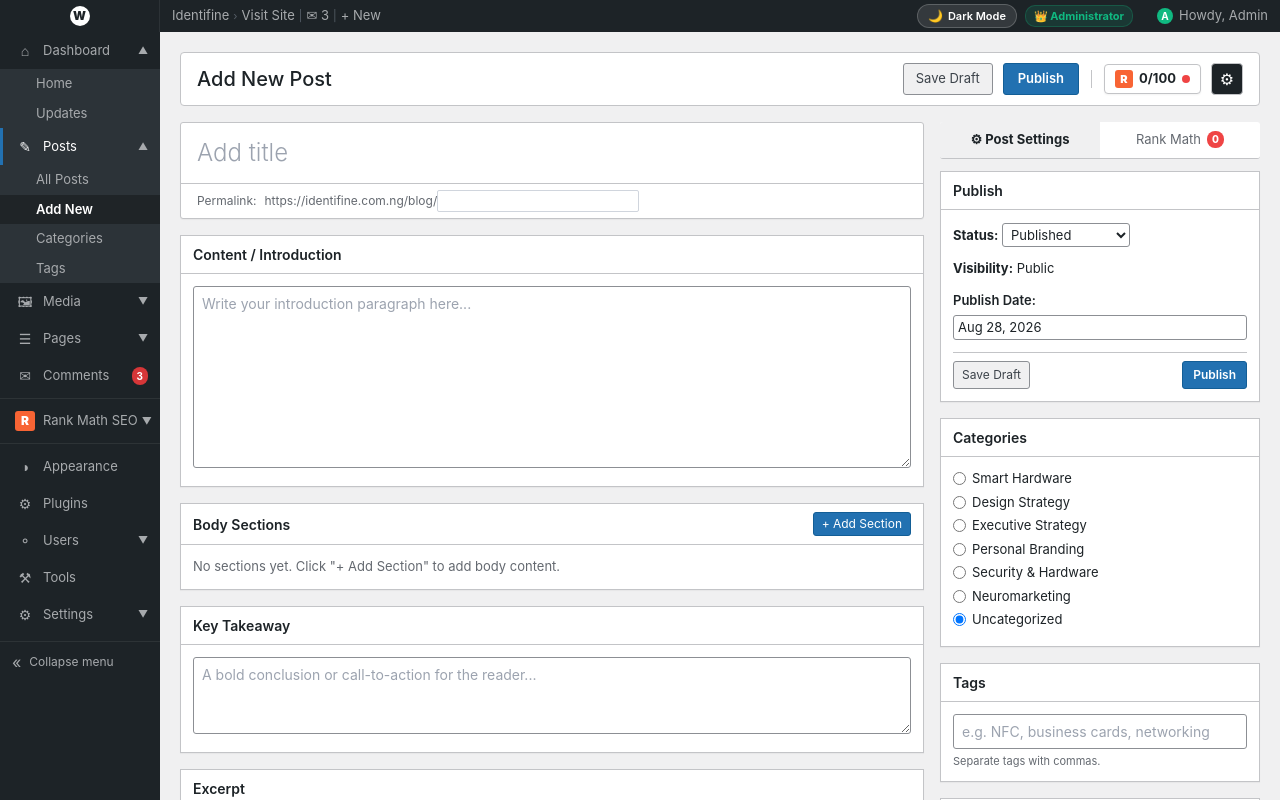
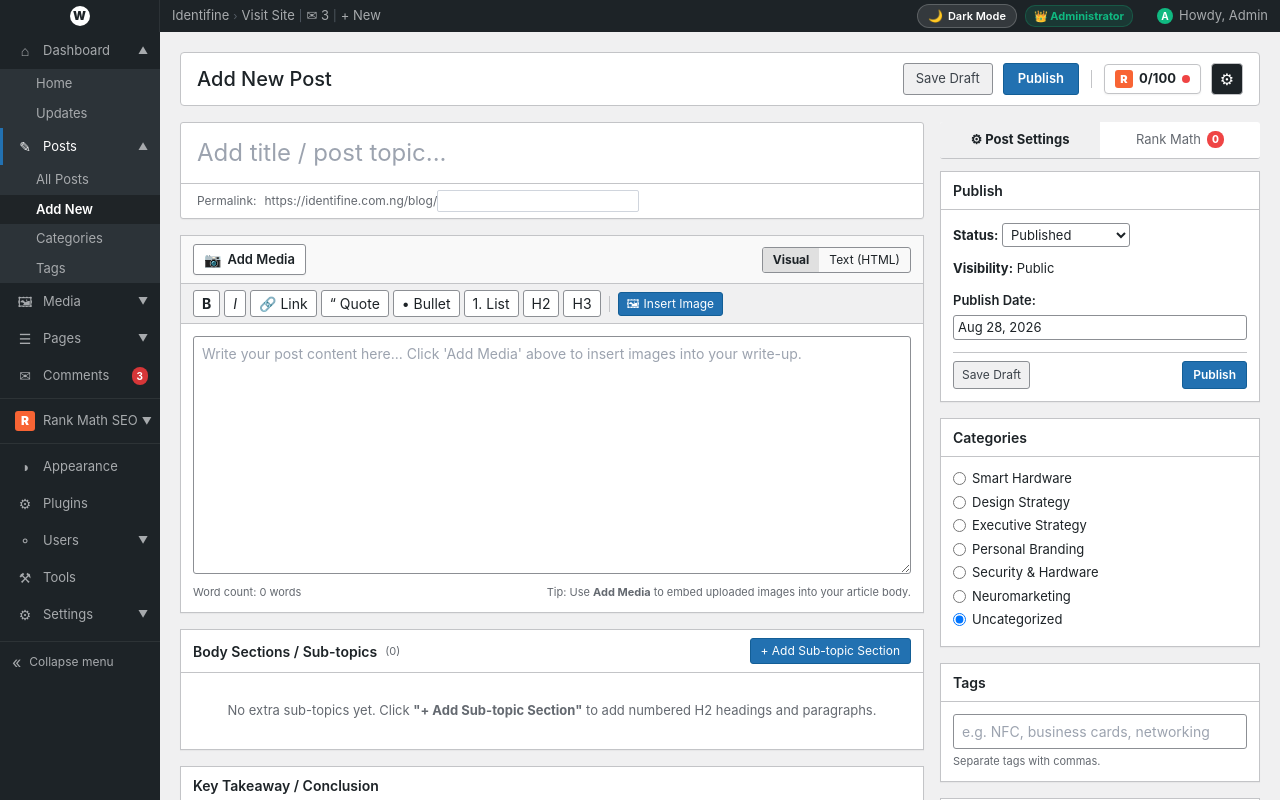
Before and after one commit to 0001-DEV/Identifine, a React (Vite) app: page /admin in a window 1280 px wide. Both pictures are taken after a click on the element "+ New". Shown: the top 800 px of the page. Built offline with nearby package versions, Linux system fonts and the light colour scheme; a web font is replaced by a local one.

Commit message:
feat(editor): add WP Classic rich content editor with Add Media button, Visual/Text modes, formatting action toolbar, and direct image insertion into writeup

```diff
--- a/src/admin/NewPostPanel.jsx
+++ b/src/admin/NewPostPanel.jsx
@@ -27,7 +27,7 @@ export default function NewPostPanel({ editArticle, onPublished, darkMode = fals
   const [title, setTitle] = useState('');
   const [slug, setSlug] = useState('');
   const [autoSlug, setAutoSlug] = useState(true);
-  const [content, setContent] = useState(''); // Intro
+  const [content, setContent] = useState(''); // Intro / Main body text
   const [sections, setSections] = useState([]);
   const [takeaway, setTakeaway] = useState('');
   const [summary, setSummary] = useState('');
@@ -44,8 +44,16 @@ export default function NewPostPanel({ editArticle, onPublished, darkMode = fals
   const [activeRmTab, setActiveRmTab] = useState('general');
   const [showMediaPicker, setShowMediaPicker] = useState(false);
 
+  // Media picker target: 'featured' | 'content' | { type: 'section', index: number }
+  const [mediaTarget, setMediaTarget] = useState('featured');
+
+  // Editor mode: 'visual' | 'text'
+  const [editorMode, setEditorMode] = useState('visual');
+
   // Right sidebar tab: 'post' (Post Settings) or 'rankmath' (Rank Math SEO)
   const [rightSidebarTab, setRightSidebarTab] = useState('post');
+
+  const contentTextareaRef = useRef(null);
 
   useEffect(() => {
     if (editArticle) {
@@ -88,6 +96,43 @@ export default function NewPostPanel({ editArticle, onPublished, darkMode = fals
 
   const removeSection = (idx) => {
     setSections(sections.filter((_, i) => i !== idx));
+  };
+
+  // Open media picker for inserting into content write-up or featured image
+  const openMediaForContent = () => {
+    setMediaTarget('content');
+    setShowMediaPicker(true);
+  };
+
+  const openMediaForSection = (idx) => {
+    setMediaTarget({ type: 'section', index: idx });
+    setShowMediaPicker(true);
+  };
+
+  const openMediaForFeatured = () => {
+    setMediaTarget('featured');
+    setShowMediaPicker(true);
+  };
+
+  // Media selected callback
+  const handleMediaSelected = (item) => {
+    const imgUrl = item.dataUrl || item.url;
+    const imgMarkdown = `\n\n![${item.alt || item.name || 'Image'}](${imgUrl})\n\n`;
+
+    if (mediaTarget === 'featured') {
+      setFeaturedImage(imgUrl);
+    } else if (mediaTarget === 'content') {
+      setContent(prev => prev + imgMarkdown);
+    } else if (typeof mediaTarget === 'object' && mediaTarget.type === 'section') {
+      const idx = mediaTarget.index;
+      updateSection(idx, 'body', (sections[idx]?.body || '') + imgMarkdown);
+    }
+    setShowMediaPicker(false);
+  };
+
+  // Helper formatting tools for rich text editor
+  const applyFormatting = (prefix, suffix = '') => {
+    setContent(prev => prev + `${prefix}text${suffix}`);
   };
 
   // SEO Analysis
@@ -172,6 +217,15 @@ export default function NewPostPanel({ editArticle, onPublished, darkMode = fals
   return (
     <div style={{ fontFamily: '-apple-system, BlinkMacSystemFont, "Segoe UI", Roboto, sans-serif', color: textColor }}>
 
+      {/* Media Picker Modal */}
+      {showMediaPicker && (
+        <MediaPickerModal
+          title={mediaTarget === 'featured' ? 'Set Featured Image' : 'Insert Media into Content'}
+          onSelect={handleMediaSelected}
+          onClose={() => setShowMediaPicker(false)}
+        />
+      )}
+
       {/* ── TOP ACTION HEADER (WP Block Editor Style) ────────────────────── */}
       <div style={{
         display: 'flex', alignItems: 'center', justifyContent: 'space-between', marginBottom: 16,
@@ -253,15 +307,15 @@ export default function NewPostPanel({ editArticle, onPublished, darkMode = fals
 
         {/* ── LEFT: EDITOR ────────────────────────────────────────────────── */}
         <div>
-          {/* Post Title */}
+          {/* Post Title / Topic */}
           <div style={{ background: bgCard, border: `1px solid ${borderCard}`, boxShadow: '0 1px 1px rgba(0,0,0,.04)', marginBottom: 16, borderRadius: 3 }}>
             <input
               type="text"
               value={title}
               onChange={e => handleTitleChange(e.target.value)}
-              placeholder="Add title"
+              placeholder="Add title / post topic..."
               style={{
-                width: '100%', padding: '12px 16px', fontSize: 24, fontWeight: 300, border: 'none',
+                width: '100%', padding: '12px 16px', fontSize: 24, fontWeight: 400, border: 'none',
                 outline: 'none', boxSizing: 'border-box', fontFamily: 'inherit', color: textColor, background: 'transparent',
               }}
             />
@@ -279,47 +333,141 @@ export default function NewPostPanel({ editArticle, onPublished, darkMode = fals
             </div>
           </div>
 
-          {/* Intro / Content */}
+          {/* ───── WORDPRESS CLASSIC RICH CONTENT EDITOR ───── */}
           <div style={metaBoxStyle}>
-            <div style={metaBoxHeadStyle}>
-              <h2 style={{ fontSize: 14, fontWeight: 600, margin: 0, color: textColor }}>Content / Introduction</h2>
+            {/* Top Toolbar Bar: Add Media Button + Visual / Text Mode Tabs */}
+            <div style={{
+              padding: '8px 12px', borderBottom: `1px solid ${borderCard}`,
+              display: 'flex', alignItems: 'center', justifyContent: 'space-between',
+              background: darkMode ? '#181f26' : '#f9f9f9',
+            }}>
+              {/* WordPress "Add Media" Button */}
+              <button
+                onClick={openMediaForContent}
+                style={{
+                  display: 'flex', alignItems: 'center', gap: 6,
+                  background: darkMode ? '#334155' : '#fff', color: textColor,
+                  border: `1px solid ${darkMode ? '#475569' : '#8c8f94'}`,
+                  borderRadius: 3, padding: '4px 10px', fontSize: 13, fontWeight: 600,
+                  cursor: 'pointer', boxShadow: '0 1px 2px rgba(0,0,0,0.04)',
+                }}
+              >
+                <span style={{ fontSize: 14 }}>📷</span>
+                <span>Add Media</span>
+              </button>
+
+              {/* Visual / Text Editor Mode Switcher */}
+              <div style={{ display: 'flex', border: `1px solid ${darkMode ? '#475569' : '#8c8f94'}`, borderRadius: 3, overflow: 'hidden' }}>
+                <button
+                  onClick={() => setEditorMode('visual')}
+                  style={{
+                    padding: '3px 10px', fontSize: 12, border: 'none', cursor: 'pointer', fontFamily: 'inherit',
+                    background: editorMode === 'visual' ? (darkMode ? '#334155' : '#e0e0e0') : 'transparent',
+                    color: textColor, fontWeight: editorMode === 'visual' ? 700 : 400,
+                  }}
+                >
+                  Visual
+                </button>
+                <button
+                  onClick={() => setEditorMode('text')}
+                  style={{
+                    padding: '3px 10px', fontSize: 12, border: 'none', cursor: 'pointer', fontFamily: 'inherit',
+                    background: editorMode === 'text' ? (darkMode ? '#334155' : '#e0e0e0') : 'transparent',
+                    color: textColor, fontWeight: editorMode === 'text' ? 700 : 400,
+                  }}
+                >
+                  Text (HTML)
+                </button>
+              </div>
             </div>
+
+            {/* Classic WYSIWYG Formatting Action Line Toolbar */}
+            <div style={{
+              padding: '6px 12px', borderBottom: `1px solid ${borderCard}`,
+              display: 'flex', alignItems: 'center', gap: 4, flexWrap: 'wrap',
+              background: darkMode ? '#151a21' : '#f0f0f1',
+            }}>
+              <button title="Bold" onClick={() => applyFormatting('**', '**')} style={{ ...inputStyle, width: 'auto', padding: '2px 8px', fontWeight: 700, cursor: 'pointer' }}>B</button>
+              <button title="Italic" onClick={() => applyFormatting('*', '*')} style={{ ...inputStyle, width: 'auto', padding: '2px 8px', fontStyle: 'italic', cursor: 'pointer' }}>I</button>
+              <button title="Link" onClick={() => applyFormatting('[', '](https://)')} style={{ ...inputStyle, width: 'auto', padding: '2px 8px', cursor: 'pointer' }}>🔗 Link</button>
+              <button title="Blockquote" onClick={() => applyFormatting('\n> ')} style={{ ...inputStyle, width: 'auto', padding: '2px 8px', cursor: 'pointer' }}>“ Quote</button>
+              <button title="Bullet List" onClick={() => applyFormatting('\n- ')} style={{ ...inputStyle, width: 'auto', padding: '2px 8px', cursor: 'pointer' }}>• Bullet</button>
+              <button title="Numbered List" onClick={() => applyFormatting('\n1. ')} style={{ ...inputStyle, width: 'auto', padding: '2px 8px', cursor: 'pointer' }}>1. List</button>
+              <button title="Heading 2" onClick={() => applyFormatting('\n## ')} style={{ ...inputStyle, width: 'auto', padding: '2px 8px', cursor: 'pointer' }}>H2</button>
+              <button title="Heading 3" onClick={() => applyFormatting('\n### ')} style={{ ...inputStyle, width: 'auto', padding: '2px 8px', cursor: 'pointer' }}>H3</button>
+
+              <div style={{ height: 16, width: 1, background: borderCard, margin: '0 4px' }} />
+
+              {/* Insert Image directly into write up */}
+              <button
+                onClick={openMediaForContent}
+                title="Insert Image from Library"
+                style={{ background: '#2271b1', color: '#fff', border: '1px solid #135e96', borderRadius: 3, padding: '2px 8px', fontSize: 12, cursor: 'pointer', display: 'flex', alignItems: 'center', gap: 4 }}
+              >
+                <span>🖼</span>
+                <span>Insert Image</span>
+              </button>
+            </div>
+
+            {/* Writeup Body Textarea */}
             <div style={metaBoxBodyStyle}>
               <textarea
+                ref={contentTextareaRef}
                 value={content}
                 onChange={e => setContent(e.target.value)}
-                rows={8}
-                placeholder="Write your introduction paragraph here..."
-                style={textareaStyle}
+                rows={10}
+                placeholder="Write your post content here... Click 'Add Media' above to insert images into your write-up."
+                style={{
+                  ...textareaStyle,
+                  fontFamily: editorMode === 'text' ? 'Consolas, Monaco, monospace' : 'inherit',
+                  lineHeight: 1.6,
+                }}
               />
+              <div style={{ fontSize: 11, color: textMuted, marginTop: 4, display: 'flex', justifyContent: 'space-between' }}>
+                <span>Word count: {content ? content.trim().split(/\s+/).length : 0} words</span>
+                <span>Tip: Use <strong>Add Media</strong> to embed uploaded images into your article body.</span>
+              </div>
             </div>
           </div>
 
-          {/* Body Sections */}
+          {/* Body Sections (Sub-topics) */}
           <div style={metaBoxStyle}>
             <div style={metaBoxHeadStyle}>
-              <h2 style={{ fontSize: 14, fontWeight: 600, margin: 0, color: textColor }}>Body Sections</h2>
+              <div style={{ display: 'flex', alignItems: 'center', gap: 8 }}>
+                <h2 style={{ fontSize: 14, fontWeight: 600, margin: 0, color: textColor }}>Body Sections / Sub-topics</h2>
+                <span style={{ fontSize: 11, color: textMuted }}>({sections.length})</span>
+              </div>
               <button
                 onClick={addSection}
-                style={{ background: '#2271b1', color: '#fff', border: '1px solid #135e96', borderRadius: 3, padding: '2px 8px', fontSize: 12, cursor: 'pointer' }}
+                style={{ background: '#2271b1', color: '#fff', border: '1px solid #135e96', borderRadius: 3, padding: '3px 10px', fontSize: 12, cursor: 'pointer' }}
               >
-                + Add Section
+                + Add Sub-topic Section
               </button>
             </div>
             <div style={metaBoxBodyStyle}>
               {sections.length === 0 && (
-                <p style={{ fontSize: 13, color: textMuted, margin: 0 }}>No sections yet. Click "+ Add Section" to add body content.</p>
+                <div style={{ padding: '16px 0', textAlign: 'center', color: textMuted, fontSize: 13 }}>
+                  No extra sub-topics yet. Click <strong>"+ Add Sub-topic Section"</strong> to add numbered H2 headings and paragraphs.
+                </div>
               )}
               {sections.map((sec, i) => (
                 <div key={i} style={{ marginBottom: 16, borderBottom: i < sections.length - 1 ? `1px solid ${borderCard}` : 'none', paddingBottom: 16 }}>
                   <div style={{ display: 'flex', gap: 8, marginBottom: 8, alignItems: 'center' }}>
+                    <span style={{ fontSize: 12, fontWeight: 700, color: textMuted, width: 24 }}>#{i + 1}</span>
                     <input
                       type="text"
                       value={sec.heading}
                       onChange={e => updateSection(i, 'heading', e.target.value)}
-                      placeholder="Section heading (H2)"
+                      placeholder={`Section ${i + 1} Heading (e.g. 1. Instant Frictionless Contact Exchange)`}
                       style={{ ...inputStyle, fontWeight: 600 }}
                     />
+                    <button
+                      onClick={() => openMediaForSection(i)}
+                      title="Insert Image into this section"
+                      style={{ background: darkMode ? '#334155' : '#f0f0f1', color: textColor, border: `1px solid ${borderCard}`, borderRadius: 3, padding: '4px 8px', fontSize: 12, cursor: 'pointer', whiteSpace: 'nowrap' }}
+                    >
+                      📷 Add Image
+                    </button>
                     <button
                       onClick={() => removeSection(i)}
                       style={{ background: darkMode ? '#450a0a' : '#fcf0f1', color: '#d63638', border: '1px solid #f5b9b9', borderRadius: 3, padding: '4px 8px', fontSize: 12, cursor: 'pointer', whiteSpace: 'nowrap' }}
@@ -330,8 +478,8 @@ export default function NewPostPanel({ editArticle, onPublished, darkMode = fals
                   <textarea
                     value={sec.body}
                     onChange={e => updateSection(i, 'body', e.target.value)}
-                    rows={5}
-                    placeholder="Section body content..."
+                    rows={4}
+                    placeholder="Section body text..."
                     style={textareaStyle}
                   />
                 </div>
@@ -342,14 +490,14 @@ export default function NewPostPanel({ editArticle, onPublished, darkMode = fals
           {/* Key Takeaway */}
           <div style={metaBoxStyle}>
             <div style={metaBoxHeadStyle}>
-              <h2 style={{ fontSize: 14, fontWeight: 600, margin: 0, color: textColor }}>Key Takeaway</h2>
+              <h2 style={{ fontSize: 14, fontWeight: 600, margin: 0, color: textColor }}>Key Takeaway / Conclusion</h2>
             </div>
             <div style={metaBoxBodyStyle}>
               <textarea
                 value={takeaway}
                 onChange={e => setTakeaway(e.target.value)}
                 rows={3}
-                placeholder="A bold conclusion or call-to-action for the reader..."
+                placeholder="A bold takeaway or call-to-action for the reader..."
                 style={textareaStyle}
               />
             </div>
@@ -606,14 +754,6 @@ export default function NewPostPanel({ editArticle, onPublished, darkMode = fals
               </div>
 
               {/* Featured Image */}
-              {showMediaPicker && (
-                <MediaPickerModal
-                  title="Set Featured Image"
-                  onSelect={(item) => { setFeaturedImage(item.dataUrl || item.url); setShowMediaPicker(false); }}
-                  onClose={() => setShowMediaPicker(false)}
-                />
-              )}
-
               <div style={metaBoxStyle}>
                 <div style={metaBoxHeadStyle}>
                   <h2 style={{ fontSize: 14, fontWeight: 600, margin: 0, color: textColor }}>Featured Image</h2>
@@ -628,7 +768,7 @@ export default function NewPostPanel({ editArticle, onPublished, darkMode = fals
                       />
                       <div style={{ display: 'flex', gap: 8, flexWrap: 'wrap' }}>
                         <button
-                          onClick={() => setShowMediaPicker(true)}
+                          onClick={openMediaForFeatured}
                           style={{ background: 'none', border: 'none', color: '#2271b1', cursor: 'pointer', fontSize: 12, padding: 0, textDecoration: 'underline' }}
                         >
                           Replace image
@@ -645,7 +785,7 @@ export default function NewPostPanel({ editArticle, onPublished, darkMode = fals
                   ) : (
                     <div>
                       <button
-                        onClick={() => setShowMediaPicker(true)}
+                        onClick={openMediaForFeatured}
                         style={{ display: 'block', width: '100%', textAlign: 'center', padding: '24px 12px', background: darkMode ? '#151a21' : '#f9f9f9', border: `2px dashed ${borderCard}`, borderRadius: 3, cursor: 'pointer', color: '#2271b1', fontSize: 13, fontWeight: 600, marginBottom: 8, fontFamily: 'inherit' }}
                       >
                         + Set featured image
```
